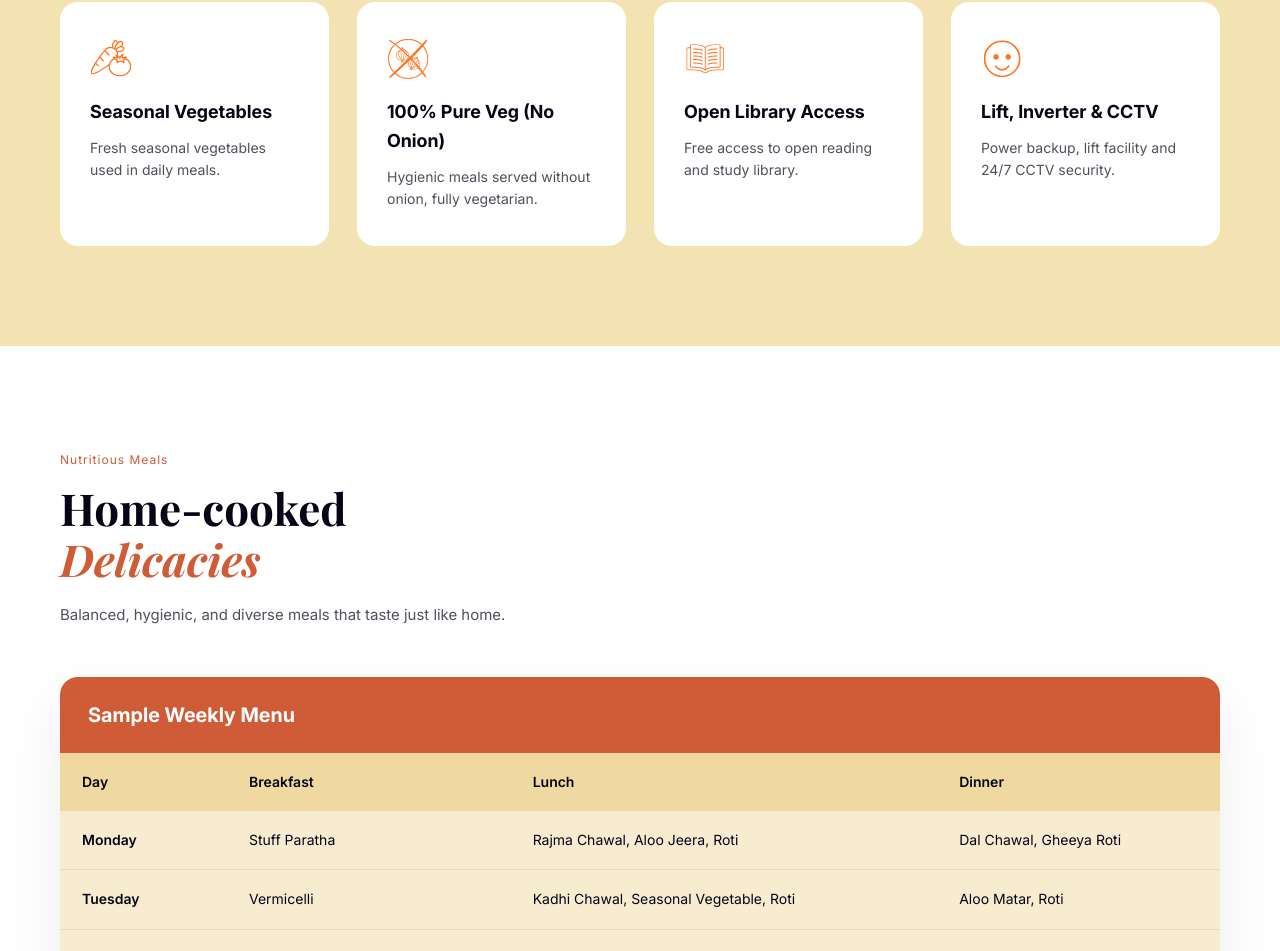
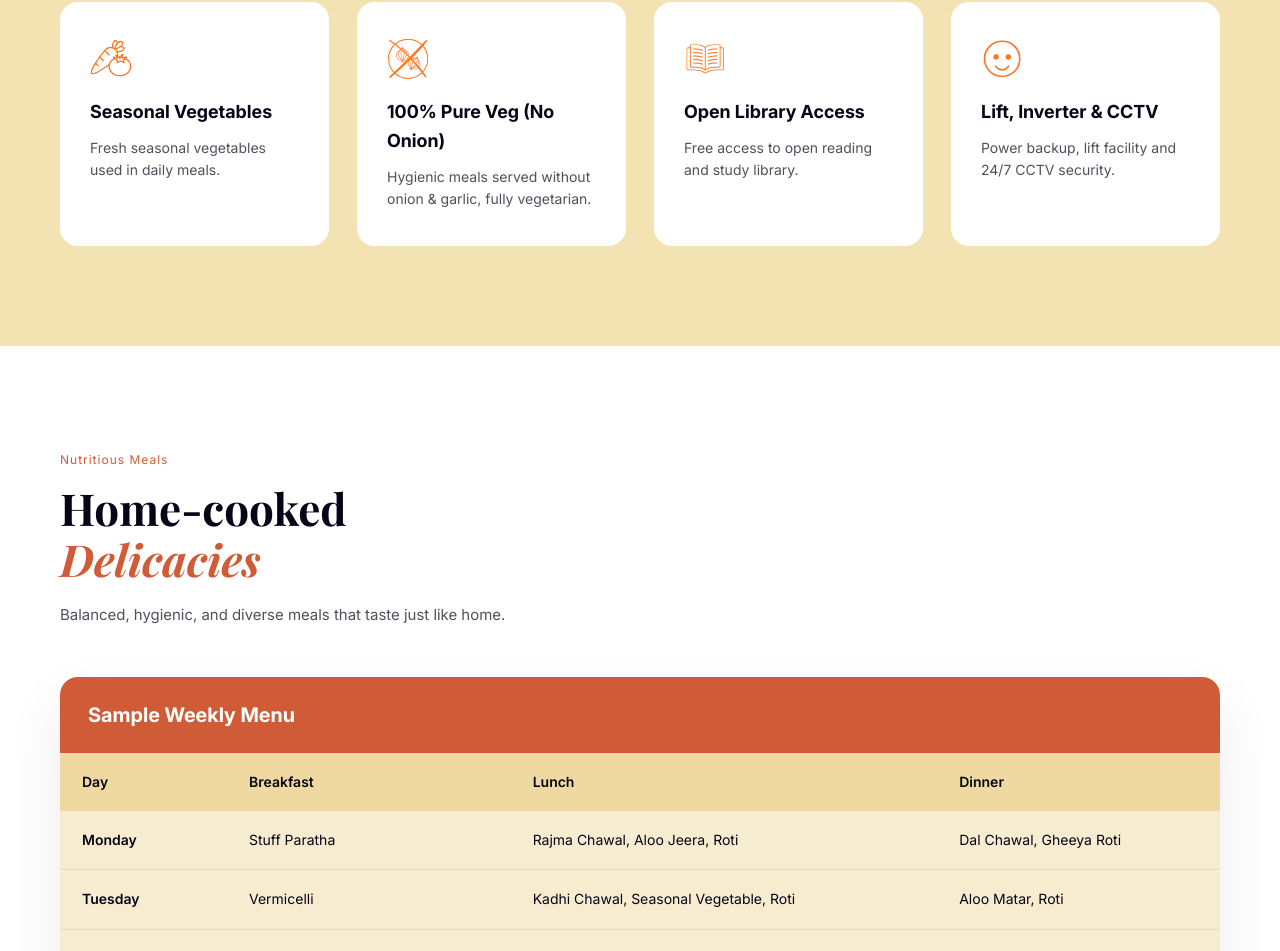
Before and after one commit to Schat404/sudekshaa-pg, a plain HTML site: page index.html in a window 1280 px wide. Shown: the part 1677-2628 px from the top of the page. Drawn offline with Linux system fonts and the light colour scheme.

Commit message:
minor fix in pure veg

```diff
--- a/index.html
+++ b/index.html
@@ -151,7 +151,7 @@
         <div class="service-card">
           <img src="assets/icons/pureveg.svg" alt="Pure Veg Food">
           <h4>100% Pure Veg (No Onion)</h4>
-          <p>Hygienic meals served without onion, fully vegetarian.</p>
+          <p>Hygienic meals served without onion & garlic, fully vegetarian.</p>
         </div>
 
         <!-- Open Library -->
```
